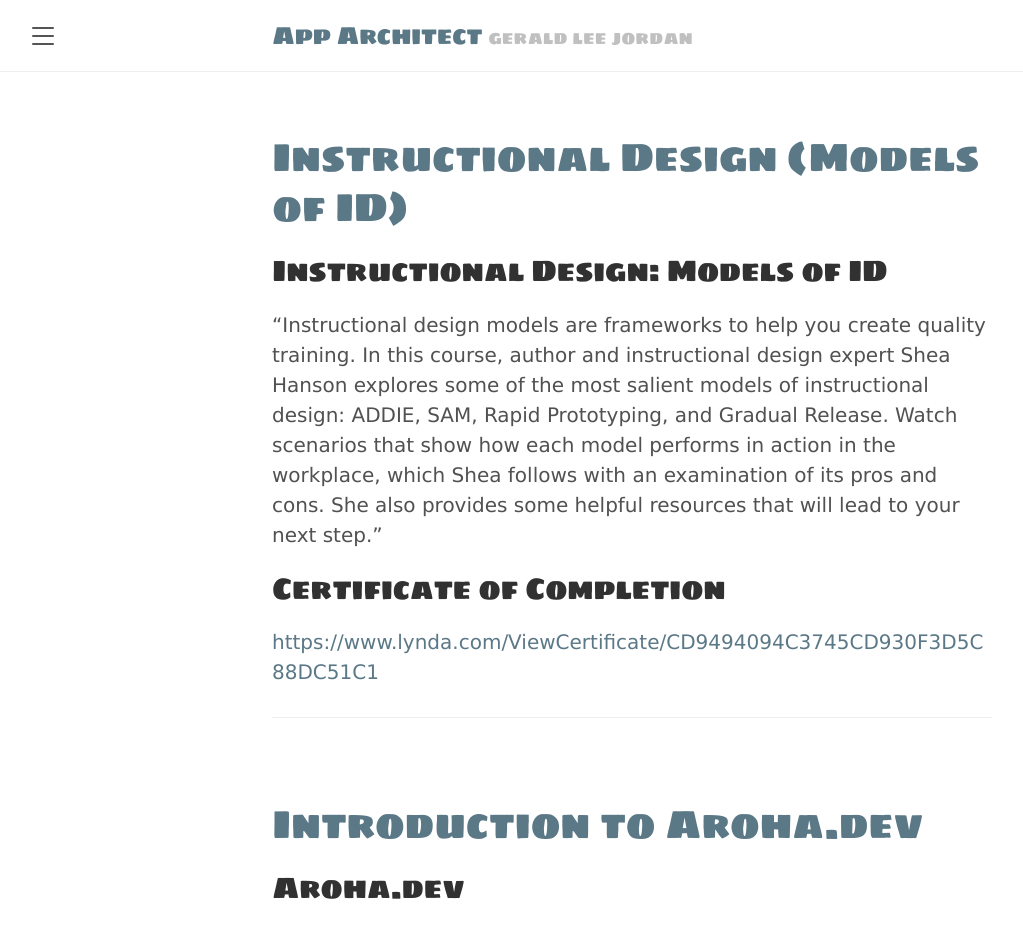
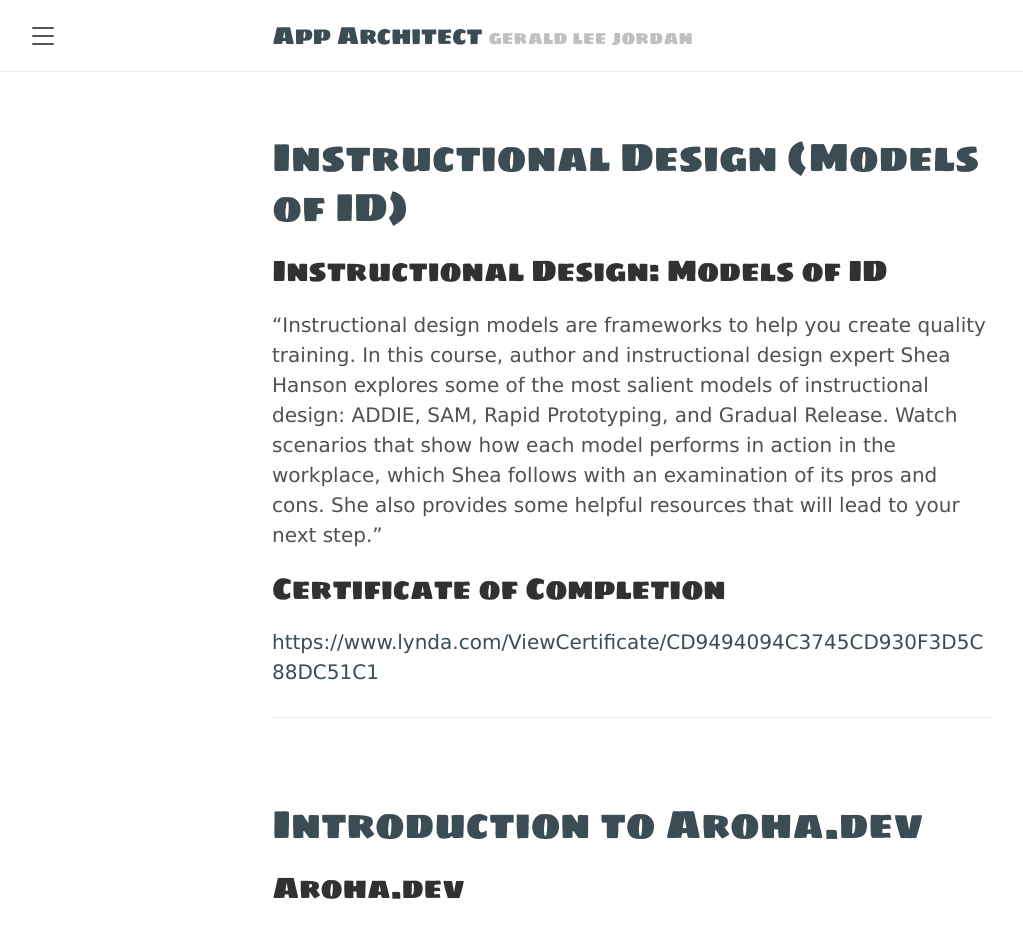
Before and after one commit to tracyjordan/tracyjordan.github.io, a Jekyll site: the page built from index.html, in a window 1280 px wide. Shown: the top 931 px of the page, without its empty margins (8-1031 px from the left). Built offline with Jekyll 4.4.1, drawn with Linux system fonts in a browser that asks for light colours; the list of posts is cut into pages by our own code.

Commit message:
Update aroha.css

```diff
--- a/public/css/aroha.css
+++ b/public/css/aroha.css
@@ -89,10 +89,10 @@ p a {
 .theme-base-GJ .sidebar,
 .theme-base-GJ .sidebar-toggle:active,
 .theme-base-GJ #sidebar-checkbox:checked ~ .sidebar-toggle {
-  background-color: #5b7887;
+  background-color: #3c4c54;
 }
 .theme-base-GJ .container a,
 .theme-base-GJ .sidebar-toggle,
 .theme-base-GJ .related-posts li a:hover {
-  color: #5b7887;
+  color: #3c4c54;
 }
```
